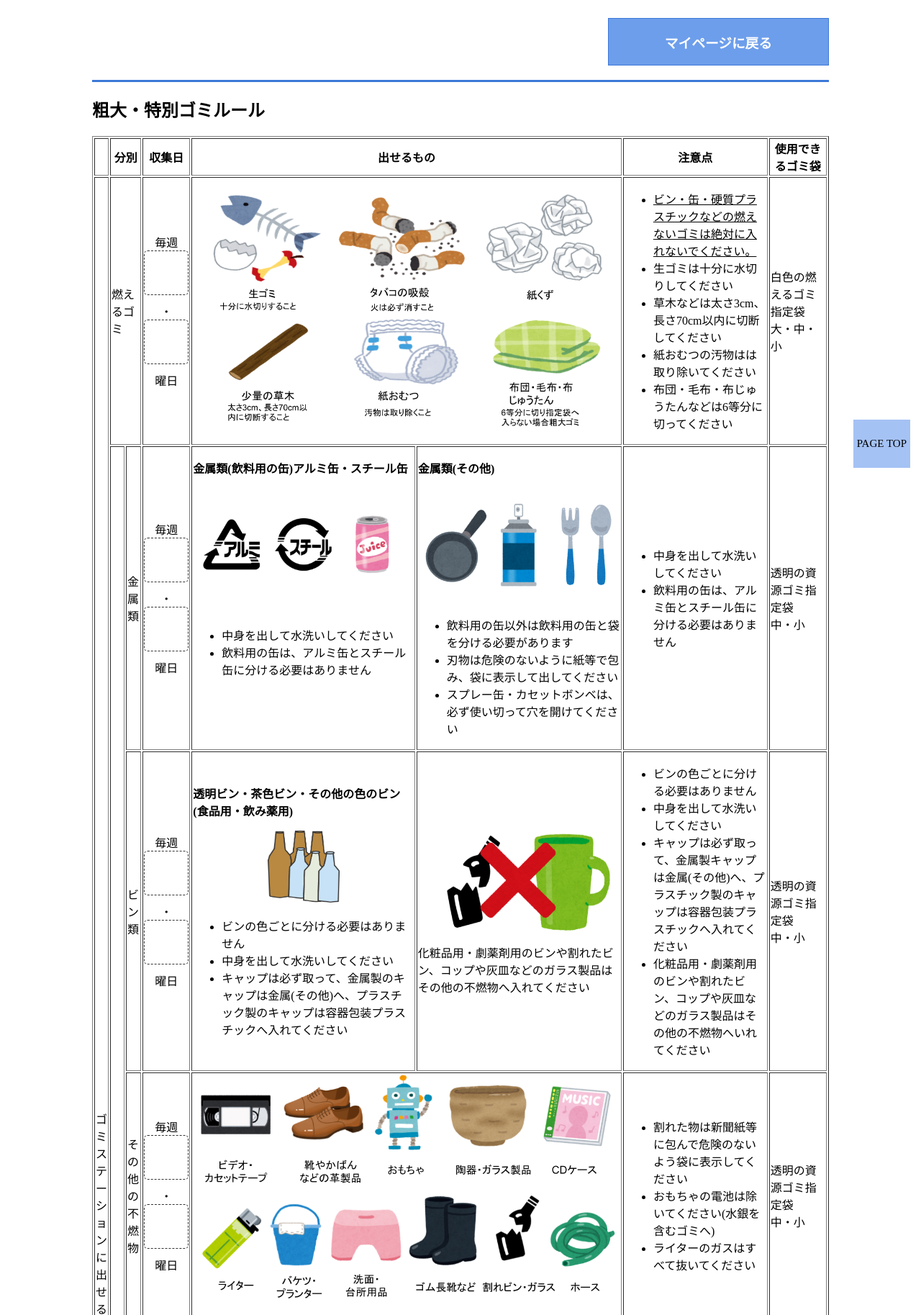
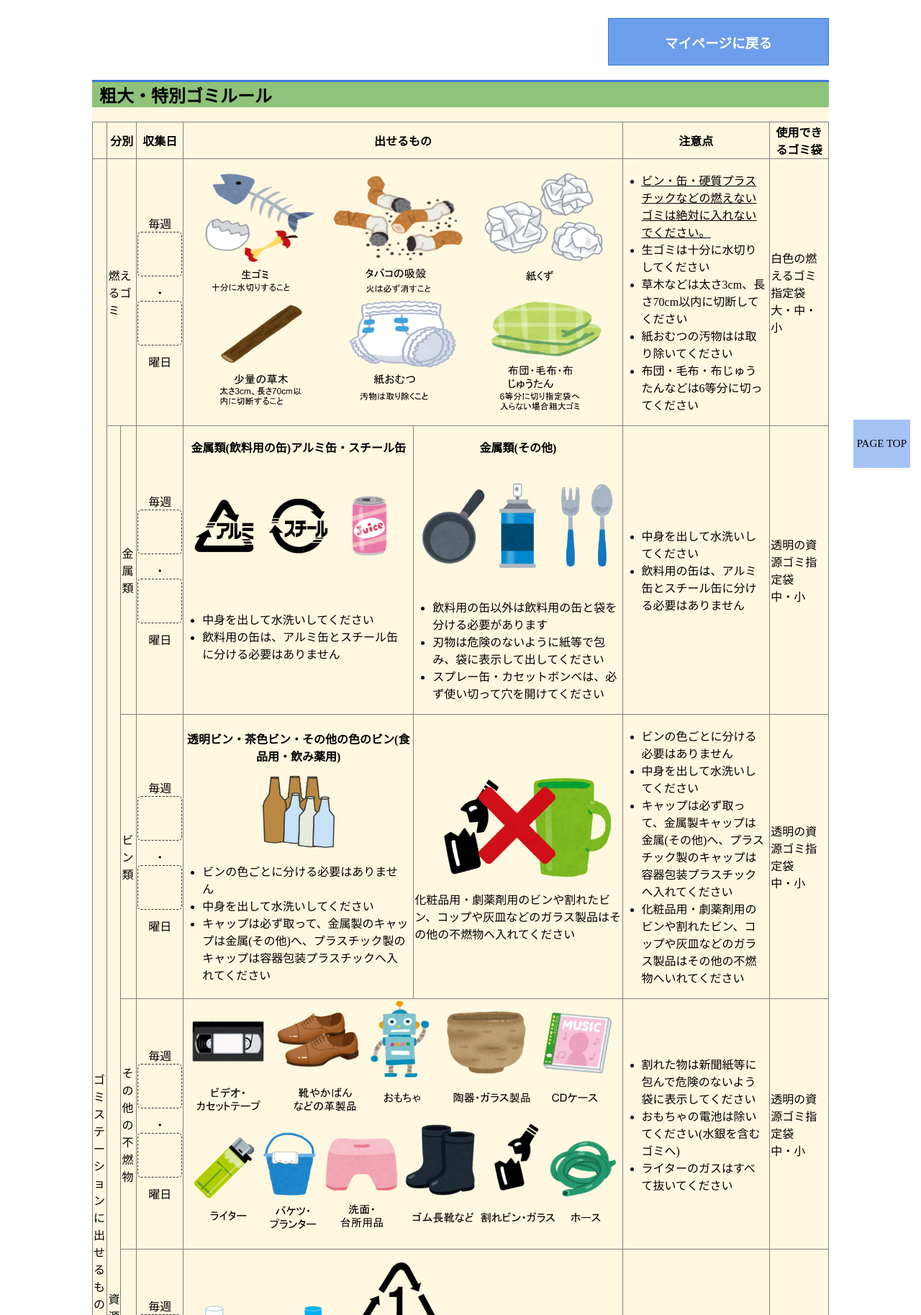
Before and after one commit to KaitoSato11/LP2, a PHP site: page /Normal_rule.php in a window 1280 px wide. Shown: the part 70-1897 px from the top of the page at 72% size. Run offline with PHP 8.4, Linux system fonts and the light colour scheme.

Commit message:
里崎君用CSS 追加

```diff
--- a/css/design_satozaki.css
+++ b/css/design_satozaki.css
@@ -11,6 +10,12 @@ BODY {
   left: 0;
   width: 100%;
 }
+
+ul {
+  padding-left: 25px;
+  padding-right: 5px;
+}
+
 /*===================
  ヘッダ・フッダ・PAGETOPに戻るボタンのCSS
 ===================*/
@@ -238,7 +285,7 @@ table.Garbage_List td {
   background-color: #3c78d8;
 }
 
-.Title1 {
+.Title {
   background-color: #8fc27a;
   margin-top: -20px;
   padding-left: 10px;
@@ -271,14 +322,30 @@ table.Special_rule td {
 }
 
 .Tizu img {
-max-width: 100%;
-width: auto;
-height: auto;
+  max-width: 100%;
+  width: auto;
+  height: auto;
 }
 
 /*===================
  Normal_rule.phpのCSS
 ===================*/
+.Normal {
+  width: 100%;
+  height: auto;
+  background-color: #fff8e0;
+  margin: auto;
+  min-width: 900px;
+}
+
+table.Normal_rule {
+  border-collapse: collapse;
+}
+
+.center {
+  text-align: center;
+}
+
 .bin {
   text-align: center;
 }
```
Also changed, not shown: other parts of css/design_satozaki.css (+50 -5 lines).
